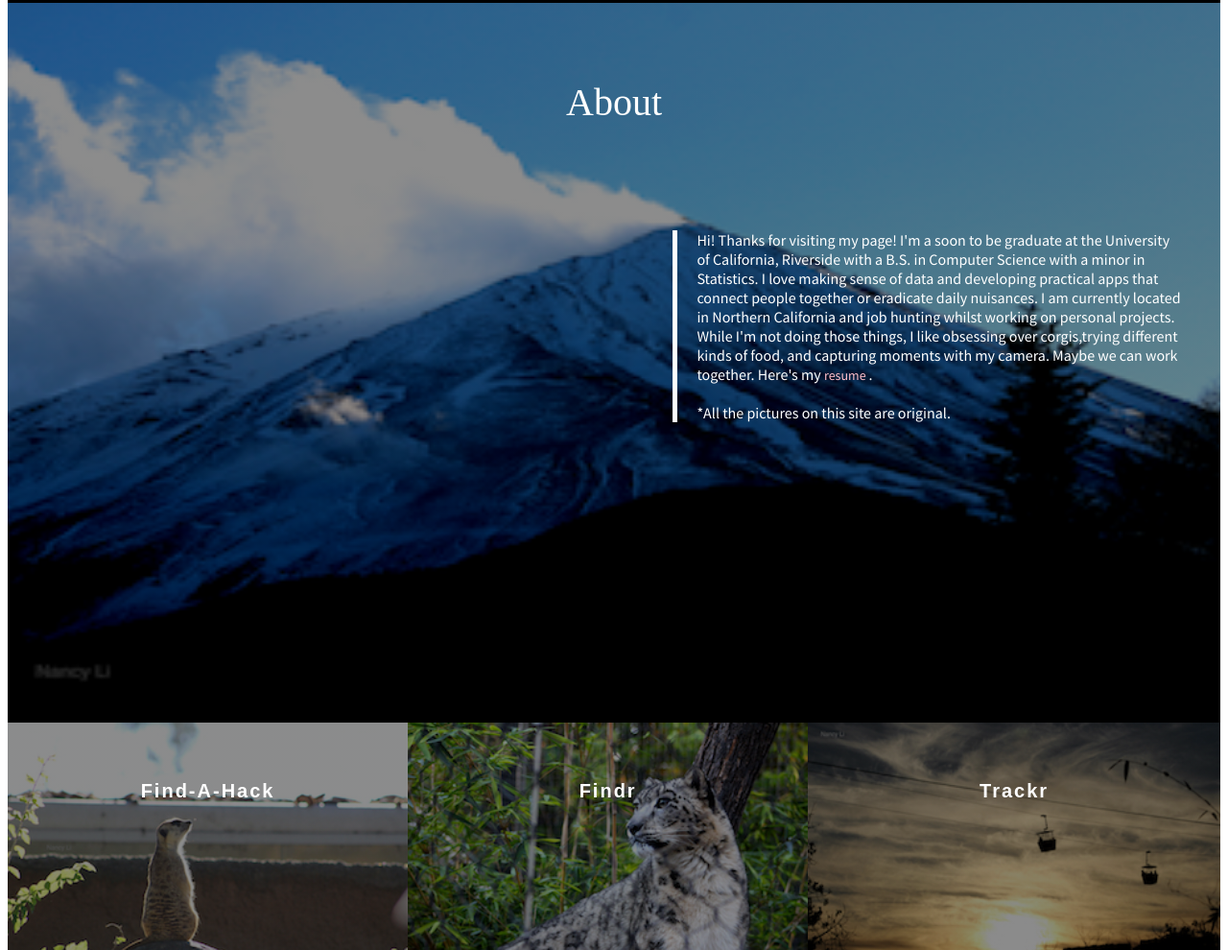
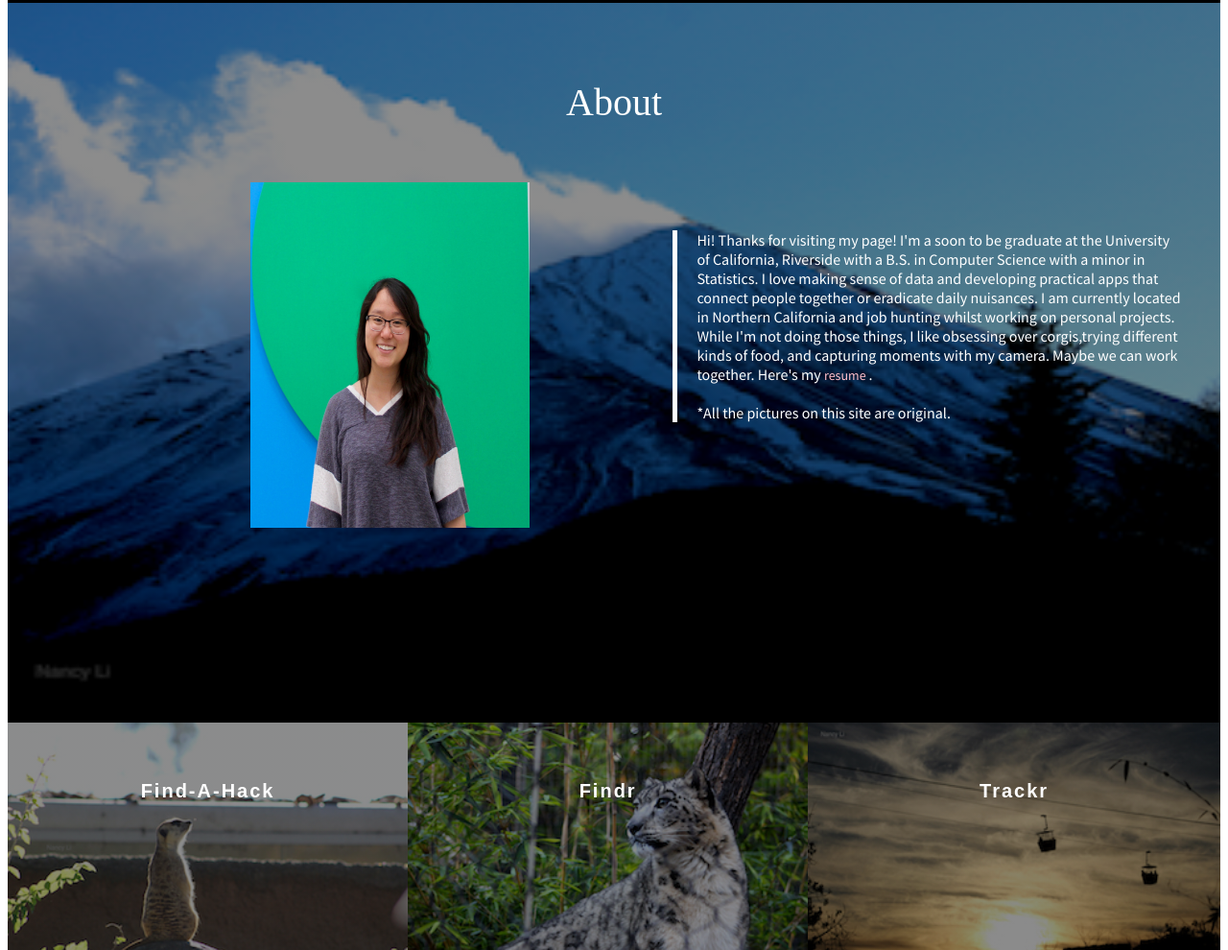
Before and after one commit to musicalburrito/personal-website, a website: page public/index.html in a window 1280 px wide. Shown: the part 755-1745 px from the top of the page at 96% size. Drawn offline with nearby package versions, Linux system fonts and the light colour scheme; a web font is replaced by a local one.

Commit message:
added pictures and links

```diff
--- a/public/index.css
+++ b/public/index.css
@@ -254,3 +254,14 @@ i:hover{
     font-family: 'Source Sans Pro', sans-serif;
     margin-left:0;
 }
+
+#picture{
+    background-image: url("/public/pictures/picture.jpg");
+    background-size: 100% 100%;
+    width: 23%;
+    height: 50%;
+    float: left;
+    margin-left: 20%;
+    margin-top: 60px;
+    /*background-color: white;*/
+}
--- a/public/index.html
+++ b/public/index.html
@@ -31,6 +31,8 @@
         <div id="aboutcontent" class="content">
             <div id="abouttitle">
                 About
+            </div>
+            <div id = "picture">
             </div>
             <div id="line">
                 <div id="intro">Hi! Thanks for visiting my page! I'm a soon to be graduate at the University of California,
```
Also changed, not shown: public/pictures/picture.jpg (added).
